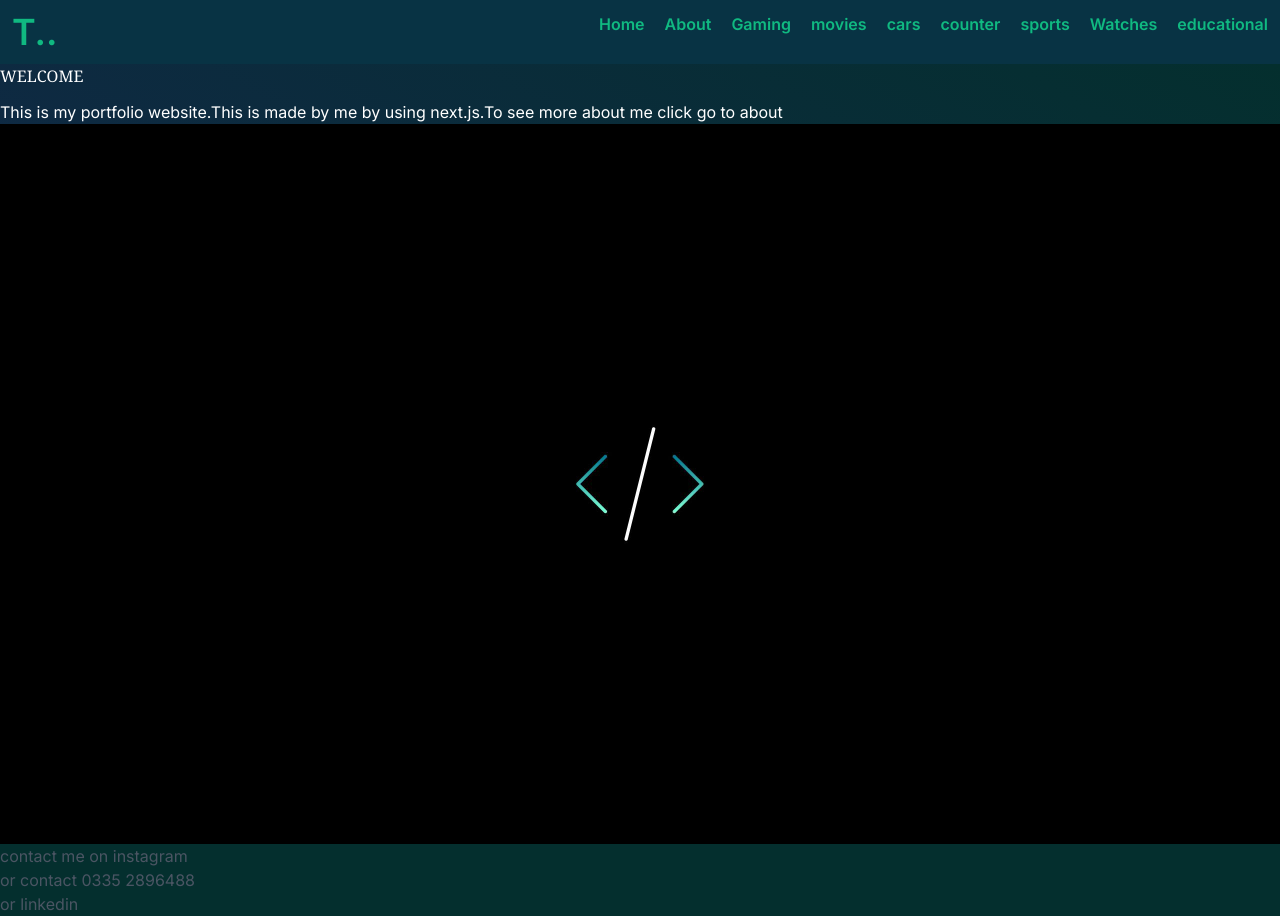
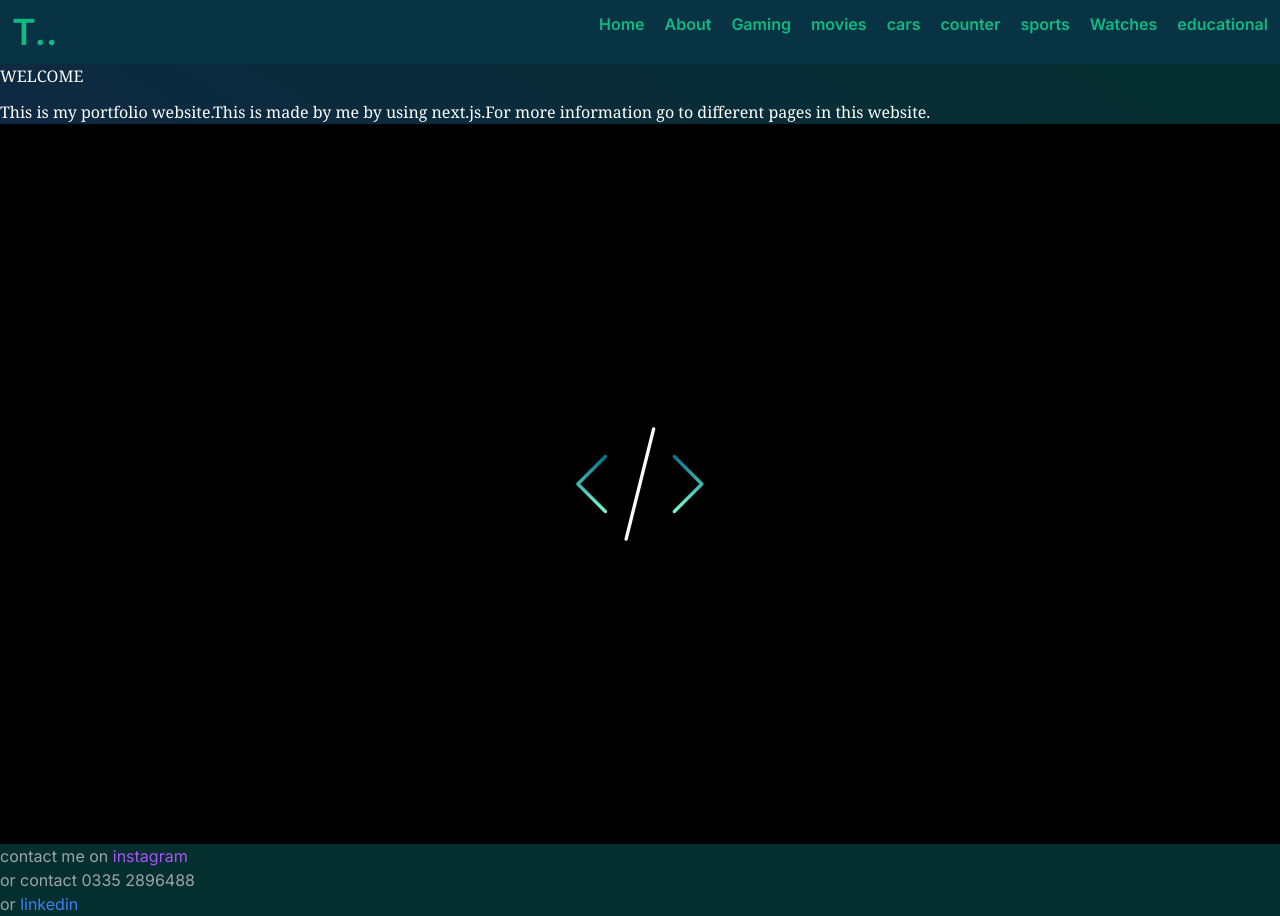
Before and after one commit to Tahamuhommad/portfolio, a Next.js app: page / in a window 1280 px wide. Built offline with nearby package versions, Linux system fonts and the light colour scheme.

Commit message:
next.js framework

```diff
--- a/src/app/layout.tsx
+++ b/src/app/layout.tsx
@@ -23,11 +23,11 @@ export default function RootLayout({
 
 
         {children}
-        <p className="text-gray-600">contact me on <a href="https://www.instagram.com/muhammadtaha_5575">instagram</a>
+        <p className="text-gray-400">contact me on <a href="https://www.instagram.com/muhammadtaha_5575" className="text-purple-500">instagram</a>
         <br />
         or contact 0335 2896488
         <br />
-        or <a href="https://www.linkedin.com/in/syed-muhommad-taha-04134b2ba/">linkedin</a>
+        or <a href="https://www.linkedin.com/in/syed-muhommad-taha-04134b2ba/" className="text-blue-500">linkedin</a>
         </p>
         </body>
     </html>
--- a/src/app/page.tsx
+++ b/src/app/page.tsx
@@ -3,9 +3,9 @@ import Link from "next/link";
 
 export default function Home() {
   return (
-    <div className="bg-gradient-to-tr from-blue-950 to-teal-950 text-white">
+    <div className="bg-gradient-to-tr from-blue-950 to-teal-950 text-white font-serif">
       <h1 className="font-serif size-9">WELCOME</h1>
-      <p>This is my portfolio website.This is made by me by using next.js.To see more about me click go to about
+      <p>This is my portfolio website.This is made by me by using next.js.For more information go to different pages in this website.
 
         </p>
         <Image
```
